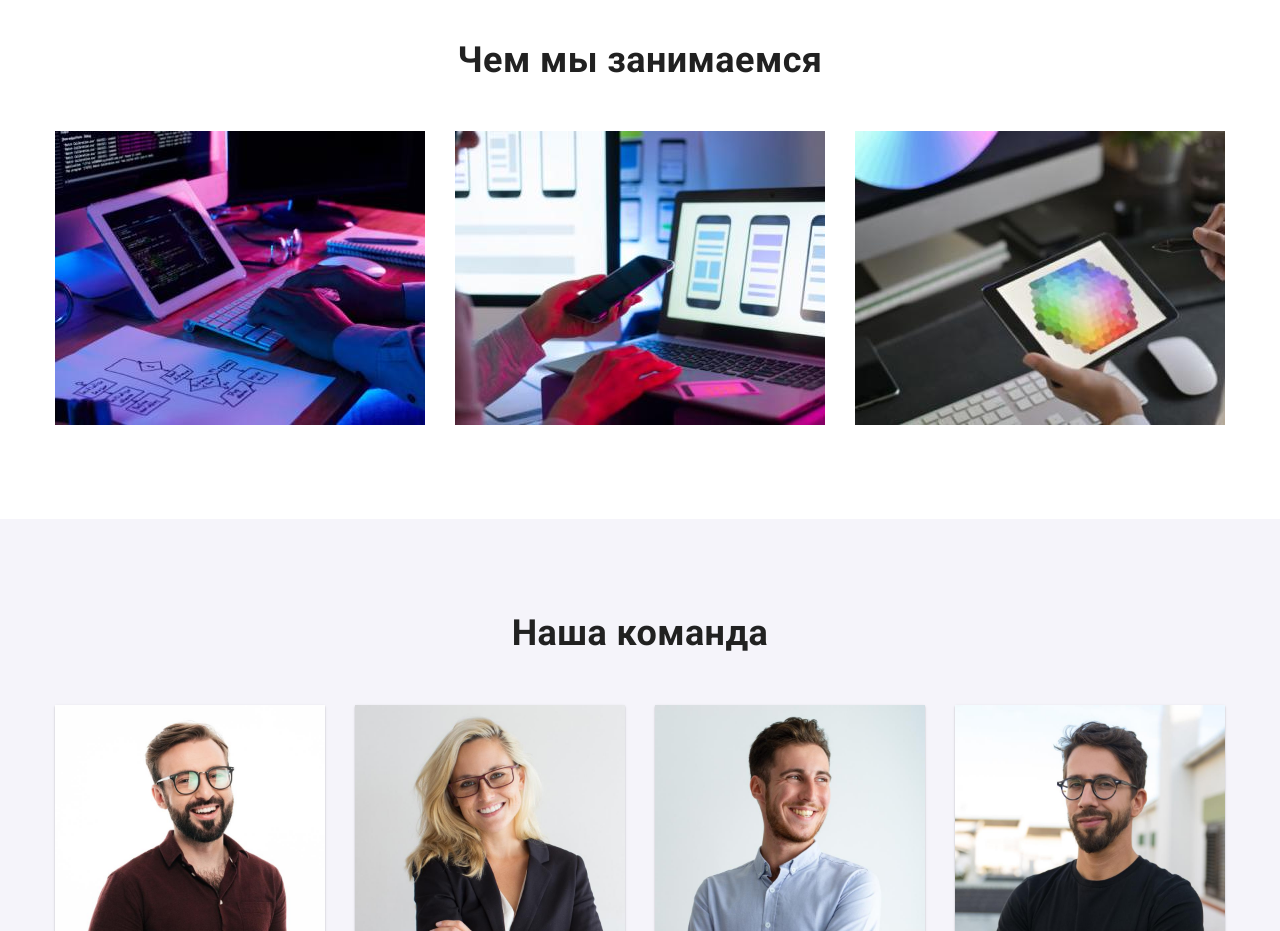
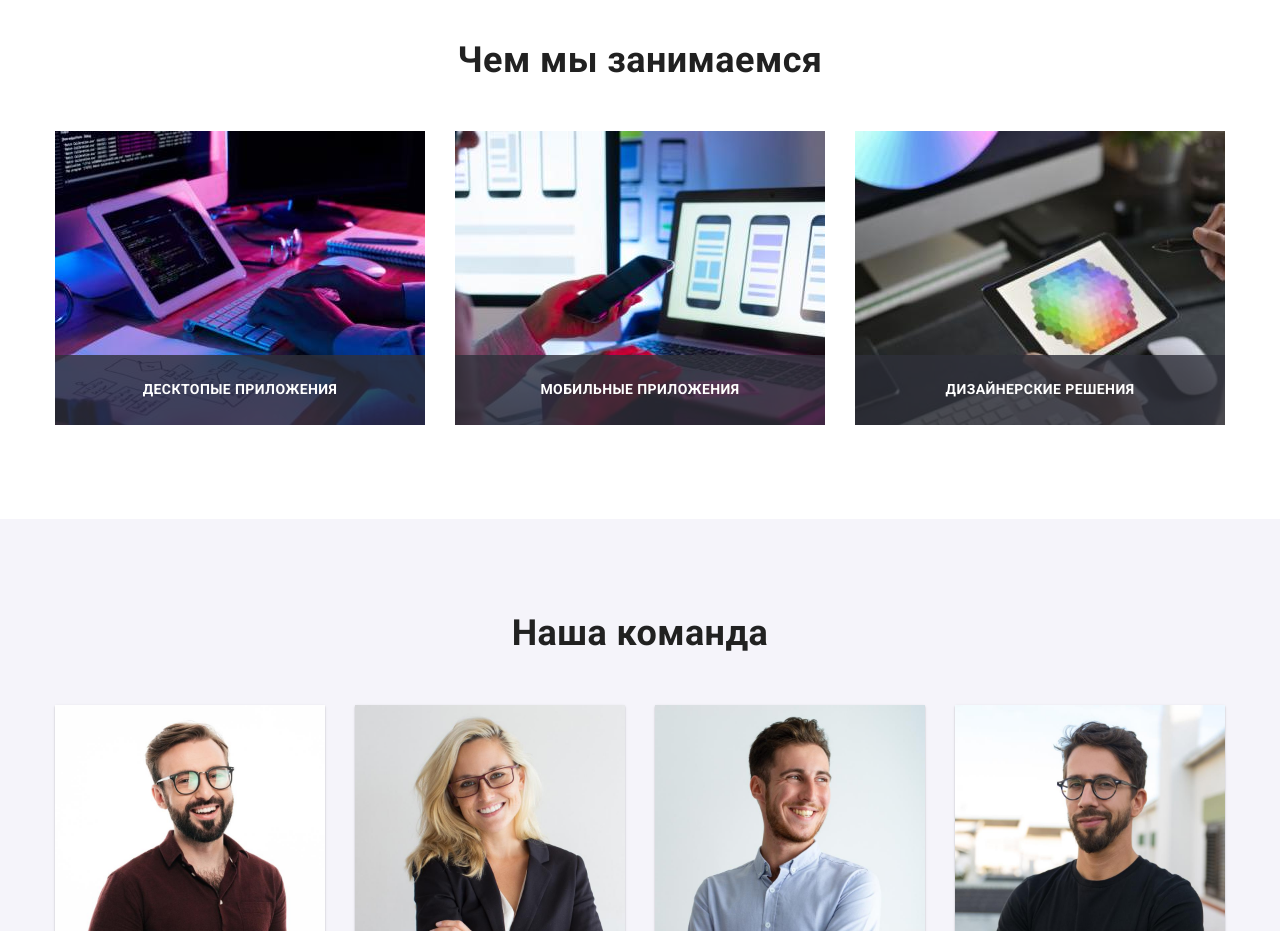
Before and after one commit to DenysBorysiuk/goit-markup-hw-05, a plain HTML site: page index.html in a window 1280 px wide. Shown: the part 1080-2011 px from the top of the page. Drawn offline with nearby package versions, Linux system fonts and the light colour scheme.

Commit message:
doing section

```diff
--- a/css/styles.css
+++ b/css/styles.css
@@ -328,6 +328,23 @@ img {
   display: flex;
 }
 
+.doing-thumb {
+  position: relative;
+}
+
+.doing-desc {
+  position: absolute;
+  bottom: 0;
+  width: 100%;
+  padding: 27px 82px;
+
+  font-weight: 700;
+  line-height: 1.14;
+  text-align: center;
+  text-transform: uppercase;
+  color: #ffffff;
+  background-color: rgba(47, 48, 58, 0.8);
+}
 /**
   |============================
   | Team section
--- a/index.html
+++ b/index.html
@@ -123,28 +123,37 @@
           <h2 class="section-title">Чем мы занимаемся</h2>
           <ul class="doing-list list card-set">
             <li class="card-set-item">
+              <div class="doing-thumb">
                 <img
                   src="./images/doing/box-1.jpg"
                   width="370"
                   height="294"
                   alt="программист работающий за своим столом"
                 />
+                <p class="doing-desc">десктопые приложения</p>
+              </div>
             </li>
             <li>
+              <div class="doing-thumb">
                 <img
                   src="./images/doing/box-2.jpg"
                   width="370"
                   height="294"
                   alt="ui дизайнер разрабатывает приложение для смартфона-"
                 />
+                <p class="doing-desc">мобильные приложения</p>
+              </div>
             </li>
             <li class="card-set-item">
+              <div class="doing-thumb">
                 <img
                   src="./images/doing/box-3.jpg"
                   width="370"
                   height="294"
                   alt="дизайнер выбирает цвет из палитры"
                 />
+                <p class="doing-desc">дизайнерские решения</p>
+              </div>
             </li>
           </ul>
         </div>
```
Lines whose indentation alone changed are shown as unchanged.
